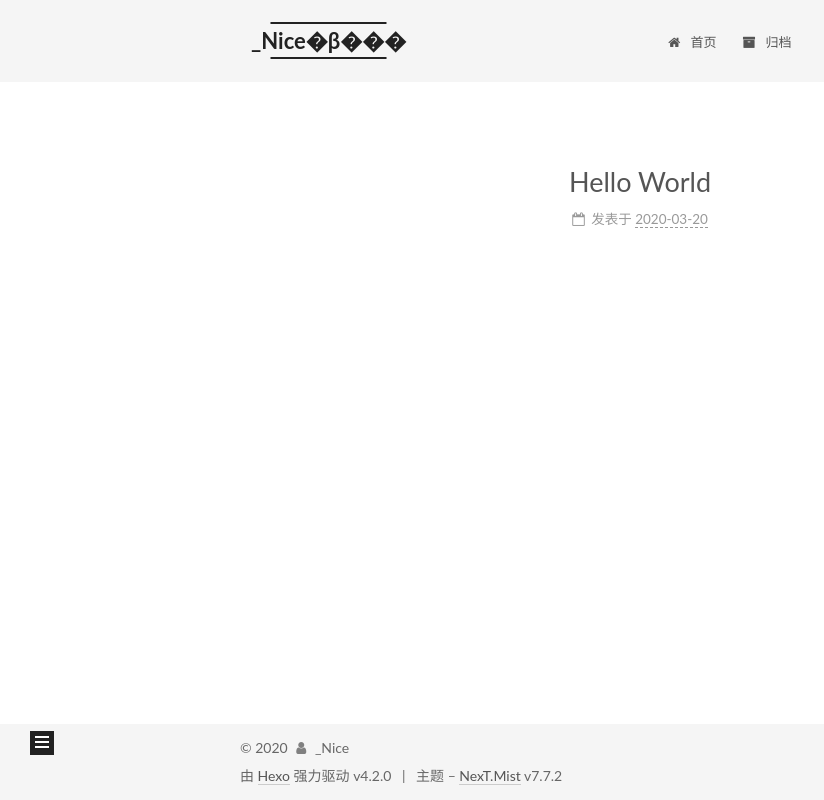
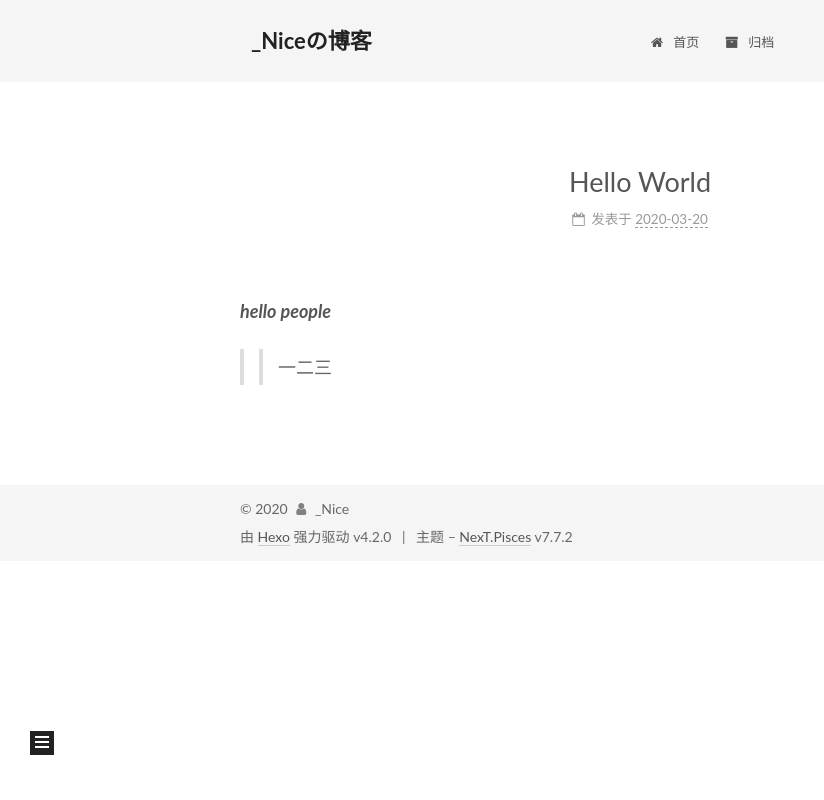
Before and after one commit to K-Nice/K-Nice.github.io, a plain HTML site: page 2020/03/20/Hello-World/index.html in a window 1280 px wide. Shown: the whole page, without its empty margins (0-824 px from the left). Drawn offline with Linux system fonts and the light colour scheme.

Commit message:
Site updated: 2020-03-20 16:02:19

```diff
--- a/2020/03/20/Hello-World/index.html
+++ b/2020/03/20/Hello-World/index.html
@@ -17,18 +17,18 @@
 
 <script id="hexo-configurations">
     var NexT = window.NexT || {};
-    var CONFIG = {"hostname":"yoursite.com","root":"/","scheme":"Mist","version":"7.7.2","exturl":false,"sidebar":{"position":"left","display":"post","padding":18,"offset":12,"onmobile":false},"copycode":{"enable":false,"show_result":false,"style":null},"back2top":{"enable":true,"sidebar":false,"scrollpercent":false},"bookmark":{"enable":false,"color":"#222","save":"auto"},"fancybox":false,"mediumzoom":false,"lazyload":false,"pangu":false,"comments":{"style":"tabs","active":null,"storage":true,"lazyload":false,"nav":null},"algolia":{"hits":{"per_page":10},"labels":{"input_placeholder":"Search for Posts","hits_empty":"We didn't find any results for the search: ${query}","hits_stats":"${hits} results found in ${time} ms"}},"localsearch":{"enable":false,"trigger":"auto","top_n_per_article":1,"unescape":false,"preload":false},"motion":{"enable":true,"async":false,"transition":{"post_block":"fadeIn","post_header":"slideDownIn","post_body":"slideDownIn","coll_header":"slideLeftIn","sidebar":"slideUpIn"}}};
+    var CONFIG = {"hostname":"yoursite.com","root":"/","scheme":"Pisces","version":"7.7.2","exturl":false,"sidebar":{"position":"left","display":"post","padding":18,"offset":12,"onmobile":false},"copycode":{"enable":false,"show_result":false,"style":null},"back2top":{"enable":true,"sidebar":false,"scrollpercent":false},"bookmark":{"enable":false,"color":"#222","save":"auto"},"fancybox":false,"mediumzoom":false,"lazyload":false,"pangu":false,"comments":{"style":"tabs","active":null,"storage":true,"lazyload":false,"nav":null},"algolia":{"hits":{"per_page":10},"labels":{"input_placeholder":"Search for Posts","hits_empty":"We didn't find any results for the search: ${query}","hits_stats":"${hits} results found in ${time} ms"}},"localsearch":{"enable":false,"trigger":"auto","top_n_per_article":1,"unescape":false,"preload":false},"motion":{"enable":true,"async":false,"transition":{"post_block":"fadeIn","post_header":"slideDownIn","post_body":"slideDownIn","coll_header":"slideLeftIn","sidebar":"slideUpIn"}}};
   </script>
 
-  <meta name="description" content="��ֻ��ʮ��Ŭ�������ܿ���ȥ��������">
+  <meta name="description" content="hello people   一二三">
 <meta property="og:type" content="article">
 <meta property="og:title" content="Hello World">
 <meta property="og:url" content="http://yoursite.com/2020/03/20/Hello-World/index.html">
-<meta property="og:site_name" content="_Nice�β���">
-<meta property="og:description" content="��ֻ��ʮ��Ŭ�������ܿ���ȥ��������">
+<meta property="og:site_name" content="_Niceの博客">
+<meta property="og:description" content="hello people   一二三">
 <meta property="og:locale" content="zh_CN">
 <meta property="article:published_time" content="2020-03-20T07:22:32.000Z">
-<meta property="article:modified_time" content="2020-03-20T07:22:32.843Z">
+<meta property="article:modified_time" content="2020-03-20T07:59:56.215Z">
 <meta property="article:author" content="_Nice">
 <meta name="twitter:card" content="summary">
 
@@ -45,7 +45,7 @@
   };
 </script>
 
-  <title>Hello World | _Nice�β���</title>
+  <title>Hello World | _Niceの博客</title>
 
 
 
@@ -97,7 +97,7 @@
     <div>
       <a href="/" class="brand" rel="start">
         <span class="logo-line-before"><i></i></span>
-        <span class="site-title">_Nice�β���</span>
+        <span class="site-title">_Niceの博客</span>
         <span class="logo-line-after"><i></i></span>
       </a>
     </div>
@@ -155,11 +155,11 @@
     <span hidden itemprop="author" itemscope itemtype="http://schema.org/Person">
       <meta itemprop="image" content="/images/avatar.gif">
       <meta itemprop="name" content="_Nice">
-      <meta itemprop="description" content="��ֻ��ʮ��Ŭ�������ܿ���ȥ��������">
+      <meta itemprop="description" content="你只有十分努力，才能看上去毫不费力">
     </span>
 
     <span hidden itemprop="publisher" itemscope itemtype="http://schema.org/Organization">
-      <meta itemprop="name" content="_Nice�β���">
+      <meta itemprop="name" content="_Niceの博客">
     </span>
       <header class="post-header">
         <h1 class="post-title" itemprop="name headline">
@@ -173,7 +173,8 @@
               </span>
               <span class="post-meta-item-text">发表于</span>
 
-              <time title="创建时间：2020-03-20 15:22:32" itemprop="dateCreated datePublished" datetime="2020-03-20T15:22:32+08:00">2020-03-20</time>
+
+              <time title="创建时间：2020-03-20 15:22:32 / 修改时间：15:59:56" itemprop="dateCreated datePublished" datetime="2020-03-20T15:22:32+08:00">2020-03-20</time>
             </span>
 
 
@@ -187,6 +188,12 @@
     <div class="post-body" itemprop="articleBody">
 
 
+        <p><strong><em>hello people</em></strong></p>
+<blockquote>
+<blockquote>
+<p>一二三</p>
+</blockquote>
+</blockquote>
 
     </div>
 
@@ -264,7 +271,7 @@
       <div class="site-overview-wrap sidebar-panel">
         <div class="site-author motion-element" itemprop="author" itemscope itemtype="http://schema.org/Person">
   <p class="site-author-name" itemprop="name">_Nice</p>
-  <div class="site-description" itemprop="description">��ֻ��ʮ��Ŭ�������ܿ���ȥ��������</div>
+  <div class="site-description" itemprop="description">你只有十分努力，才能看上去毫不费力</div>
 </div>
 <div class="site-state-wrap motion-element">
   <nav class="site-state">
@@ -308,7 +315,7 @@
   <div class="powered-by">由 <a href="https://hexo.io/" class="theme-link" rel="noopener" target="_blank">Hexo</a> 强力驱动 v4.2.0
   </div>
   <span class="post-meta-divider">|</span>
-  <div class="theme-info">主题 – <a href="https://mist.theme-next.org/" class="theme-link" rel="noopener" target="_blank">NexT.Mist</a> v7.7.2
+  <div class="theme-info">主题 – <a href="https://pisces.theme-next.org/" class="theme-link" rel="noopener" target="_blank">NexT.Pisces</a> v7.7.2
   </div>
 
 
@@ -334,7 +341,7 @@
 <script src="/js/motion.js"></script>
 
 
-<script src="/js/schemes/muse.js"></script>
+<script src="/js/schemes/pisces.js"></script>
 
 
 <script src="/js/next-boot.js"></script>
```
Also changed, not shown: archives/2020/03/index.html (+10 -10 lines), archives/2020/index.html (+10 -10 lines), archives/index.html (+10 -10 lines), index.html (+20 -13 lines).
